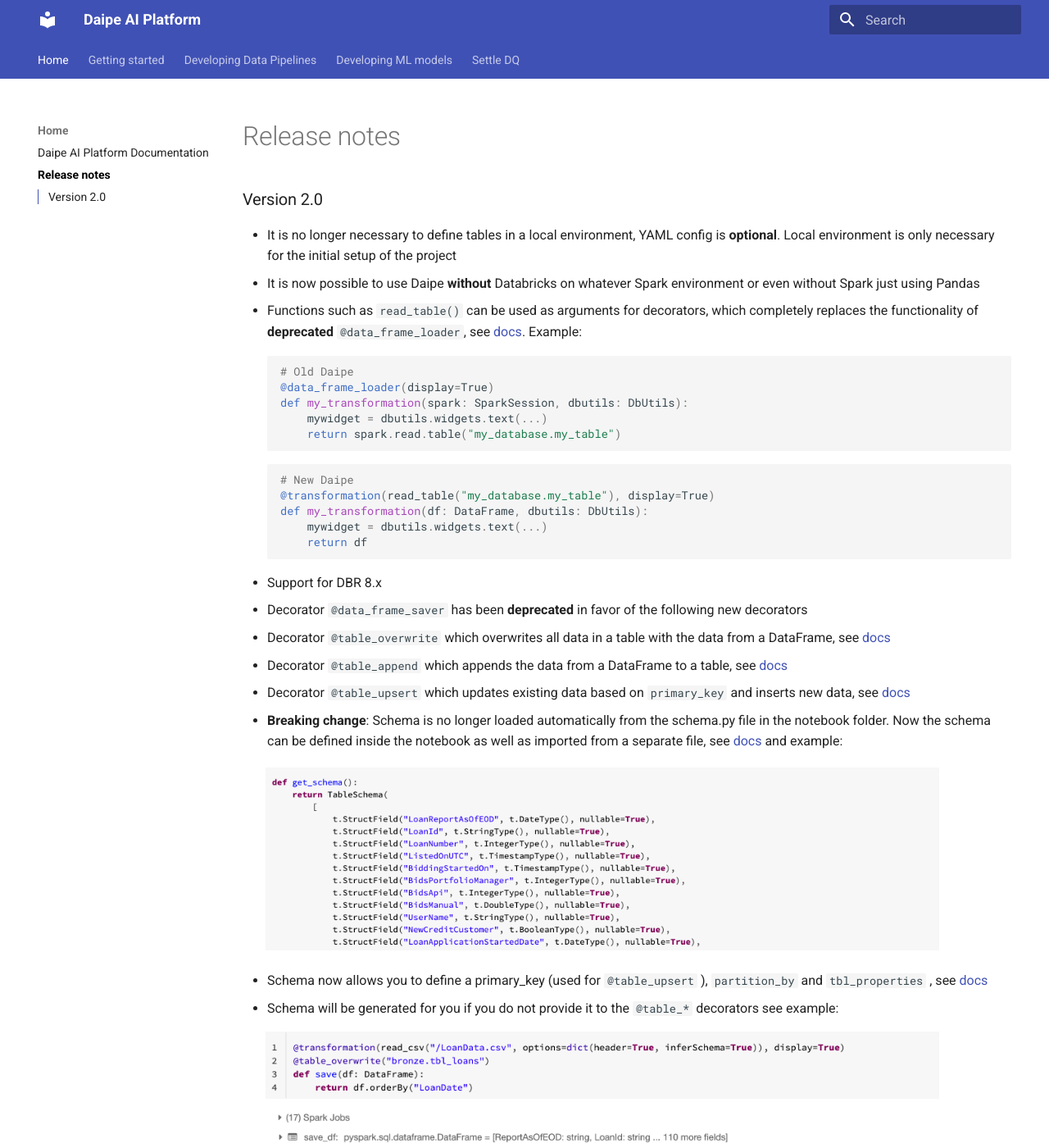
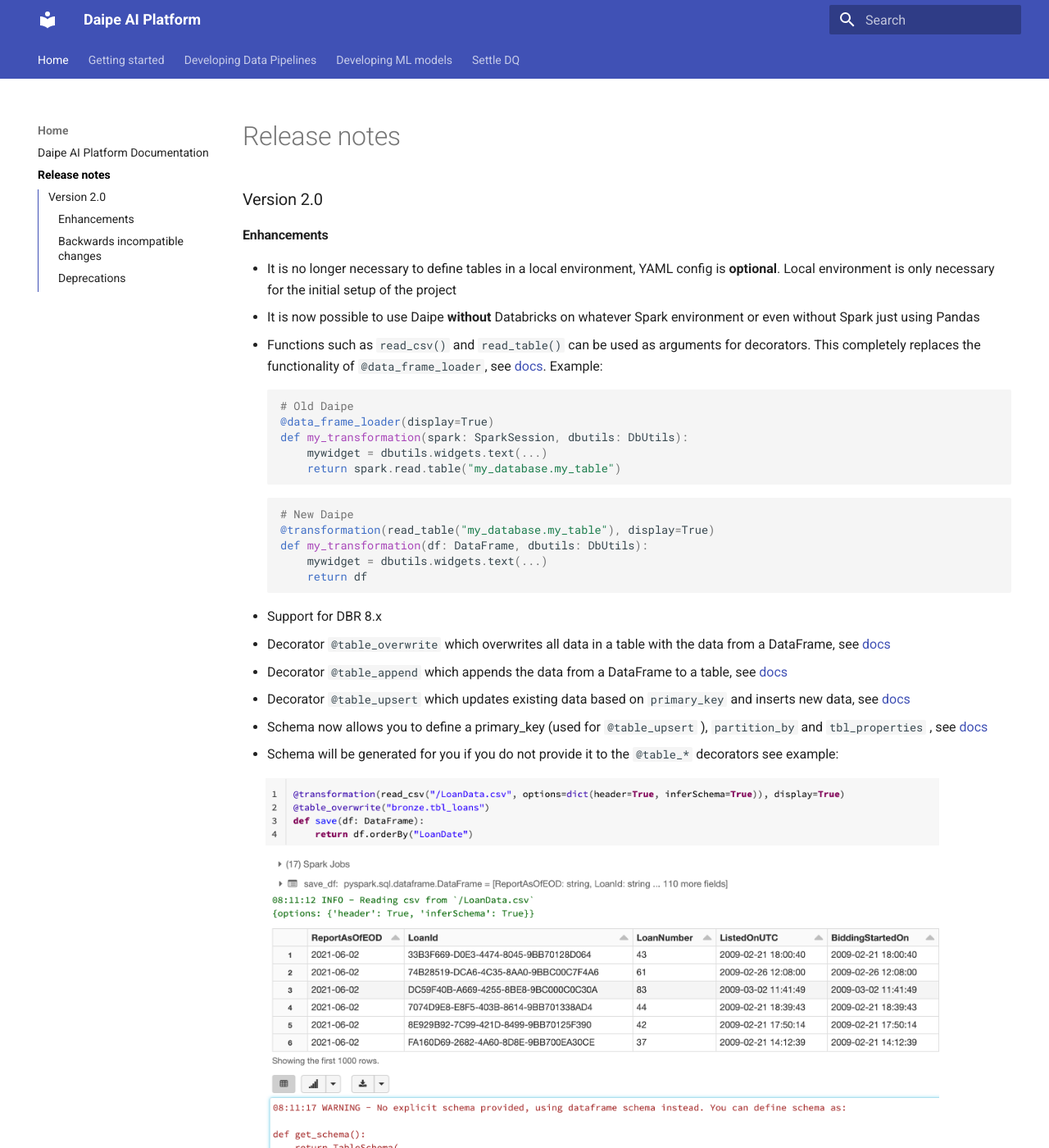
Before and after one commit to daipe-ai/platform-docs, an MkDocs documentation site: the page built from docs/release-notes.md, in a window 1280 px wide and 1400 px high. Shown: the whole window at 82% size. Built offline with MkDocs 1.6.1 and Material for MkDocs 9.7.7, drawn with Linux system fonts in a browser that asks for light colours; some of the changed text lies outside the part shown.

Commit message:
Release notes categories

````diff
--- a/docs/release-notes.md
+++ b/docs/release-notes.md
@@ -1,8 +1,10 @@
 ### Version 2.0
+
+#### Enhancements
 
 - It is no longer necessary to define tables in a local environment, YAML config is __optional__. Local environment is only necessary for the initial setup of the project
 - It is now possible to use Daipe __without__ Databricks on whatever Spark environment or even without Spark just using Pandas
-- Functions such as `read_table()` can be used as arguments for decorators, which completely replaces the functionality of __deprecated__ `@data_frame_loader`, see [docs](../data-pipelines-workflow/technical-docs/#read_table). Example:
+- Functions such as `read_csv()` and `read_table()` can be used as arguments for decorators. This completely replaces the functionality of `@data_frame_loader`, see [docs](../data-pipelines-workflow/technical-docs/#functions). Example:
 ```python
 # Old Daipe
 @data_frame_loader(display=True)
@@ -18,13 +20,9 @@
     return df
 ```
 - Support for DBR 8.x
-- Decorator `@data_frame_saver` has been __deprecated__ in favor of the following new decorators
 - Decorator `@table_overwrite` which overwrites all data in a table with the data from a DataFrame, see [docs](../data-pipelines-workflow/technical-docs/#table_overwrite)
 - Decorator `@table_append` which appends the data from a DataFrame to a table, see [docs](../data-pipelines-workflow/technical-docs/#table_append)
 - Decorator `@table_upsert` which updates existing data based on `primary_key` and inserts new data, see [docs](../data-pipelines-workflow/technical-docs/#table_upsert)
-- __Breaking change__: Schema is no longer loaded automatically from the schema.py file in the notebook folder. Now the schema can be defined inside the notebook as well as imported from a separate file, see [docs](../data-pipelines-workflow/technical-docs/#table_schema) and example:
-
-![](images/schema_definition_example.png){: style="width: 850px; padding-left: 3%"}
 
 - Schema now allows you to define a primary_key (used for `@table_upsert` ), `partition_by` and `tbl_properties` , see [docs](../data-pipelines-workflow/technical-docs/#table_schema)
 - Schema will be generated for you if you do not provide it to the `@table_*` decorators see example:
@@ -35,5 +33,16 @@
 
 ![](images/schema_diff_example.png){: style="width: 500px; padding-left: 3%"}
 
-- Command `datalake:table:create-missing`  has been __removed__, because it is no longer possible to rely on the tables being defined in YAML config
-- __Breaking change__: `console datalake:table:delete` renamed to `console datalake:table:delete-including-data`
+#### Backwards incompatible changes
+
+- Schema __is no longer loaded__ automatically from the `schema.py` file in the notebook folder. Now the schema can be defined inside the notebook as well as imported from a separate file, see [docs](../data-pipelines-workflow/technical-docs/#table_schema) and example:
+
+![](images/schema_definition_example.png){: style="width: 850px; padding-left: 3%"}
+
+- Command `console datalake:table:create-missing`  has been __removed__, because it is no longer possible to rely on the tables being defined in YAML config
+- Command `console datalake:table:delete` renamed to `console datalake:table:delete-including-data`
+
+#### Deprecations
+
+- Decorator `@data_frame_loader` has been __deprecated__
+- Decorator `@data_frame_saver` has been __deprecated__
````
